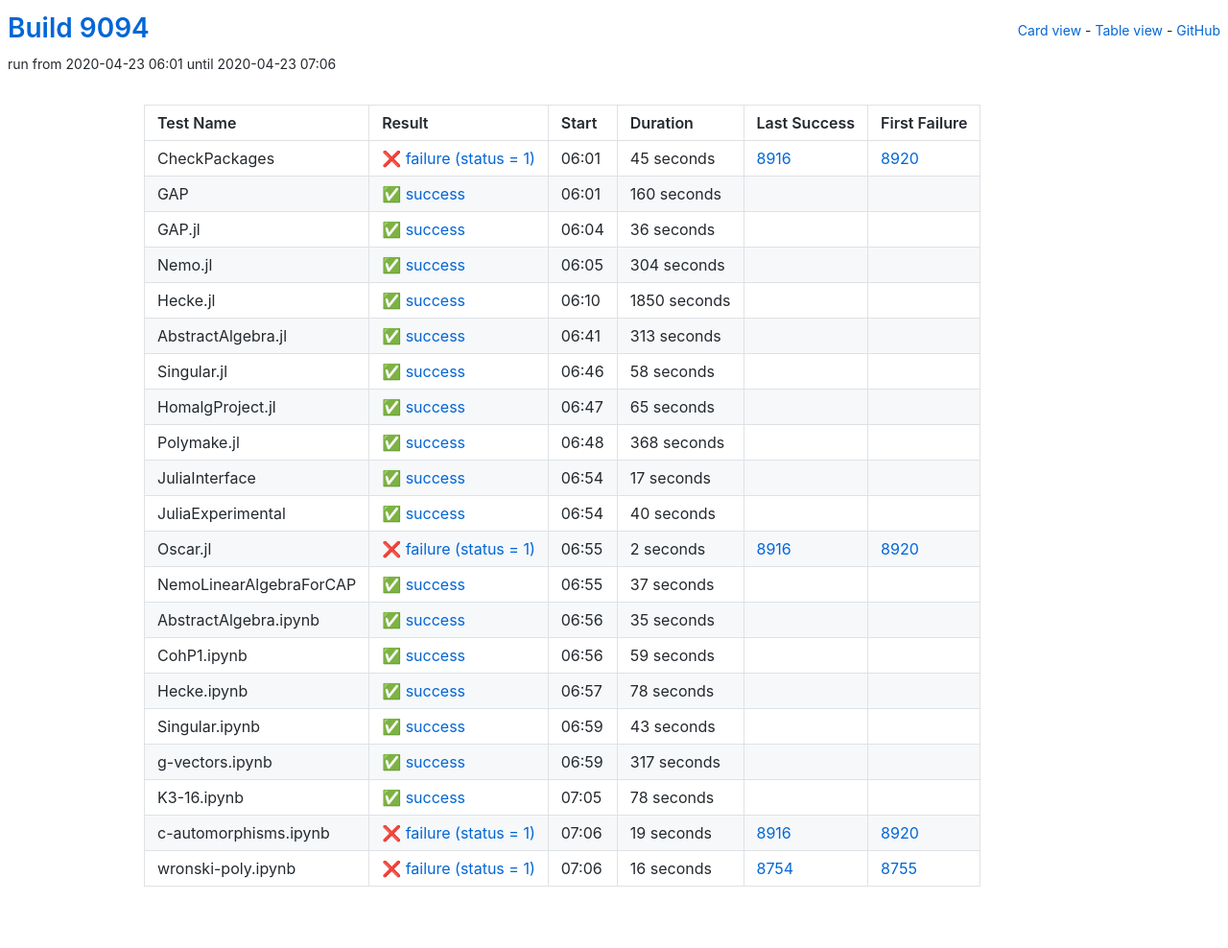
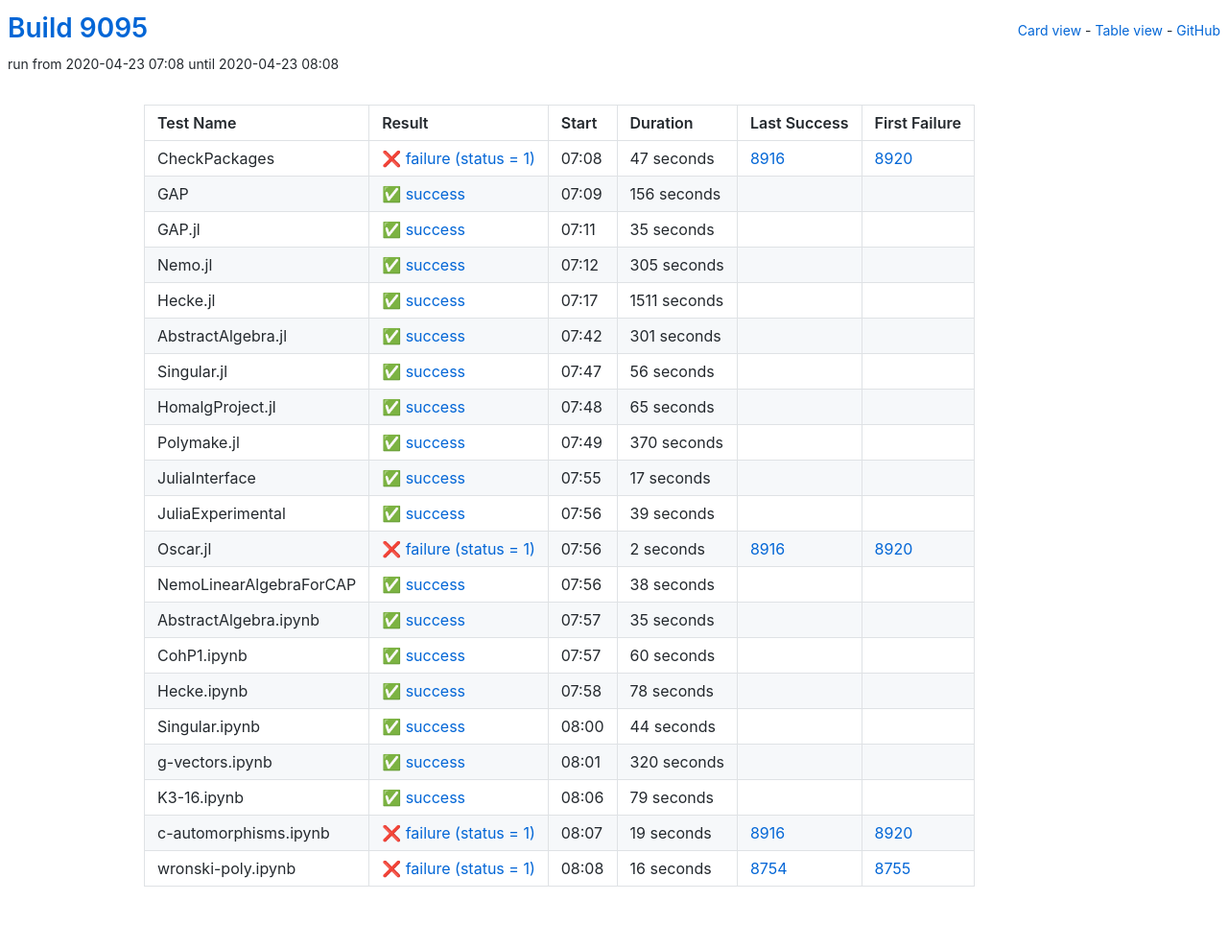
Before and after one commit to oscar-system/oscar-ci-status, a Jekyll site: the page built from table.html, in a window 1280 px wide. Shown: the whole page at 96% size. Built offline with Jekyll 4.4.1, drawn with Linux system fonts in a browser that asks for light colours.

Commit message:
Build 9095

```diff
--- a/_data/ci.yml
+++ b/_data/ci.yml
@@ -1,82 +1,82 @@
-build: 9094
-build_url: https://oscarci.mathematik.uni-kl.de/job/oscar/9094/
+build: 9095
+build_url: https://oscarci.mathematik.uni-kl.de/job/oscar/9095/
 job: oscar
 tests:
-- duration: 45
+- duration: 47
   exitcode: 1
   first_failure: 8920
   first_failure_url: https://oscarci.mathematik.uni-kl.de/job/oscar/8920/
   last_success: 8916
   last_success_url: https://oscarci.mathematik.uni-kl.de/job/oscar/8916/
-  log: https://oscarci.mathematik.uni-kl.de/job/oscar/9094/artifact/logs/build-9094/CheckPackages.log
+  log: https://oscarci.mathematik.uni-kl.de/job/oscar/9095/artifact/logs/build-9095/CheckPackages.log
   name: CheckPackages
-  start: 2020-04-23 06:01
+  start: 2020-04-23 07:08
   status: failure
   success: false
-- duration: 160
+- duration: 156
   exitcode: 0
   first_failure: false
   first_failure_url: null
   last_success: false
   last_success_url: null
-  log: https://oscarci.mathematik.uni-kl.de/job/oscar/9094/artifact/logs/build-9094/GAP.log
+  log: https://oscarci.mathematik.uni-kl.de/job/oscar/9095/artifact/logs/build-9095/GAP.log
   name: GAP
-  start: 2020-04-23 06:01
+  start: 2020-04-23 07:09
   status: success
   success: true
-- duration: 36
+- duration: 35
   exitcode: 0
   first_failure: false
   first_failure_url: null
   last_success: false
   last_success_url: null
-  log: https://oscarci.mathematik.uni-kl.de/job/oscar/9094/artifact/logs/build-9094/GAP.jl.log
+  log: https://oscarci.mathematik.uni-kl.de/job/oscar/9095/artifact/logs/build-9095/GAP.jl.log
   name: GAP.jl
-  start: 2020-04-23 06:04
+  start: 2020-04-23 07:11
   status: success
   success: true
-- duration: 304
+- duration: 305
   exitcode: 0
   first_failure: false
   first_failure_url: null
   last_success: false
   last_success_url: null
-  log: https://oscarci.mathematik.uni-kl.de/job/oscar/9094/artifact/logs/build-9094/Nemo.jl.log
+  log: https://oscarci.mathematik.uni-kl.de/job/oscar/9095/artifact/logs/build-9095/Nemo.jl.log
   name: Nemo.jl
-  start: 2020-04-23 06:05
+  start: 2020-04-23 07:12
   status: success
   success: true
-- duration: 1850
+- duration: 1511
   exitcode: 0
   first_failure: false
   first_failure_url: null
   last_success: false
   last_success_url: null
-  log: https://oscarci.mathematik.uni-kl.de/job/oscar/9094/artifact/logs/build-9094/Hecke.jl.log
+  log: https://oscarci.mathematik.uni-kl.de/job/oscar/9095/artifact/logs/build-9095/Hecke.jl.log
   name: Hecke.jl
-  start: 2020-04-23 06:10
+  start: 2020-04-23 07:17
   status: success
   success: true
-- duration: 313
+- duration: 301
   exitcode: 0
   first_failure: false
   first_failure_url: null
   last_success: false
   last_success_url: null
-  log: https://oscarci.mathematik.uni-kl.de/job/oscar/9094/artifact/logs/build-9094/AbstractAlgebra.jl.log
+  log: https://oscarci.mathematik.uni-kl.de/job/oscar/9095/artifact/logs/build-9095/AbstractAlgebra.jl.log
   name: AbstractAlgebra.jl
-  start: 2020-04-23 06:41
+  start: 2020-04-23 07:42
   status: success
   success: true
-- duration: 58
+- duration: 56
   exitcode: 0
   first_failure: false
   first_failure_url: null
   last_success: false
   last_success_url: null
-  log: https://oscarci.mathematik.uni-kl.de/job/oscar/9094/artifact/logs/build-9094/Singular.jl.log
+  log: https://oscarci.mathematik.uni-kl.de/job/oscar/9095/artifact/logs/build-9095/Singular.jl.log
   name: Singular.jl
-  start: 2020-04-23 06:46
+  start: 2020-04-23 07:47
   status: success
   success: true
 - duration: 65
@@ -85,20 +85,20 @@
   first_failure_url: null
   last_success: false
   last_success_url: null
-  log: https://oscarci.mathematik.uni-kl.de/job/oscar/9094/artifact/logs/build-9094/HomalgProject.jl.log
+  log: https://oscarci.mathematik.uni-kl.de/job/oscar/9095/artifact/logs/build-9095/HomalgProject.jl.log
   name: HomalgProject.jl
-  start: 2020-04-23 06:47
+  start: 2020-04-23 07:48
   status: success
   success: true
-- duration: 368
+- duration: 370
   exitcode: 0
   first_failure: false
   first_failure_url: null
   last_success: false
   last_success_url: null
-  log: https://oscarci.mathematik.uni-kl.de/job/oscar/9094/artifact/logs/build-9094/Polymake.jl.log
+  log: https://oscarci.mathematik.uni-kl.de/job/oscar/9095/artifact/logs/build-9095/Polymake.jl.log
   name: Polymake.jl
-  start: 2020-04-23 06:48
+  start: 2020-04-23 07:49
   status: success
   success: true
 - duration: 17
@@ -107,20 +107,20 @@
   first_failure_url: null
   last_success: false
   last_success_url: null
-  log: https://oscarci.mathematik.uni-kl.de/job/oscar/9094/artifact/logs/build-9094/JuliaInterface.log
+  log: https://oscarci.mathematik.uni-kl.de/job/oscar/9095/artifact/logs/build-9095/JuliaInterface.log
   name: JuliaInterface
-  start: 2020-04-23 06:54
+  start: 2020-04-23 07:55
   status: success
   success: true
-- duration: 40
+- duration: 39
   exitcode: 0
   first_failure: false
   first_failure_url: null
   last_success: false
   last_success_url: null
-  log: https://oscarci.mathematik.uni-kl.de/job/oscar/9094/artifact/logs/build-9094/JuliaExperimental.log
+  log: https://oscarci.mathematik.uni-kl.de/job/oscar/9095/artifact/logs/build-9095/JuliaExperimental.log
   name: JuliaExperimental
-  start: 2020-04-23 06:54
+  start: 2020-04-23 07:56
   status: success
   success: true
 - duration: 2
@@ -129,20 +129,20 @@
   first_failure_url: https://oscarci.mathematik.uni-kl.de/job/oscar/8920/
   last_success: 8916
   last_success_url: https://oscarci.mathematik.uni-kl.de/job/oscar/8916/
-  log: https://oscarci.mathematik.uni-kl.de/job/oscar/9094/artifact/logs/build-9094/Oscar.jl.log
+  log: https://oscarci.mathematik.uni-kl.de/job/oscar/9095/artifact/logs/build-9095/Oscar.jl.log
   name: Oscar.jl
-  start: 2020-04-23 06:55
+  start: 2020-04-23 07:56
   status: failure
   success: false
-- duration: 37
+- duration: 38
   exitcode: 0
   first_failure: false
   first_failure_url: null
   last_success: false
   last_success_url: null
-  log: https://oscarci.mathematik.uni-kl.de/job/oscar/9094/artifact/logs/build-9094/NemoLinearAlgebraForCAP.log
+  log: https://oscarci.mathematik.uni-kl.de/job/oscar/9095/artifact/logs/build-9095/NemoLinearAlgebraForCAP.log
   name: NemoLinearAlgebraForCAP
-  start: 2020-04-23 06:55
+  start: 2020-04-23 07:56
   status: success
   success: true
 - duration: 35
@@ -151,20 +151,20 @@
   first_failure_url: null
   last_success: false
   last_success_url: null
-  log: https://oscarci.mathematik.uni-kl.de/job/oscar/9094/artifact/logs/build-9094/AbstractAlgebra.ipynb.log
+  log: https://oscarci.mathematik.uni-kl.de/job/oscar/9095/artifact/logs/build-9095/AbstractAlgebra.ipynb.log
   name: AbstractAlgebra.ipynb
-  start: 2020-04-23 06:56
+  start: 2020-04-23 07:57
   status: success
   success: true
-- duration: 59
+- duration: 60
   exitcode: 0
   first_failure: false
   first_failure_url: null
   last_success: false
   last_success_url: null
-  log: https://oscarci.mathematik.uni-kl.de/job/oscar/9094/artifact/logs/build-9094/CohP1.ipynb.log
+  log: https://oscarci.mathematik.uni-kl.de/job/oscar/9095/artifact/logs/build-9095/CohP1.ipynb.log
   name: CohP1.ipynb
-  start: 2020-04-23 06:56
+  start: 2020-04-23 07:57
   status: success
   success: true
 - duration: 78
@@ -173,42 +173,42 @@
   first_failure_url: null
   last_success: false
   last_success_url: null
-  log: https://oscarci.mathematik.uni-kl.de/job/oscar/9094/artifact/logs/build-9094/Hecke.ipynb.log
+  log: https://oscarci.mathematik.uni-kl.de/job/oscar/9095/artifact/logs/build-9095/Hecke.ipynb.log
   name: Hecke.ipynb
-  start: 2020-04-23 06:57
+  start: 2020-04-23 07:58
   status: success
   success: true
-- duration: 43
+- duration: 44
   exitcode: 0
   first_failure: false
   first_failure_url: null
   last_success: false
   last_success_url: null
-  log: https://oscarci.mathematik.uni-kl.de/job/oscar/9094/artifact/logs/build-9094/Singular.ipynb.log
+  log: https://oscarci.mathematik.uni-kl.de/job/oscar/9095/artifact/logs/build-9095/Singular.ipynb.log
   name: Singular.ipynb
-  start: 2020-04-23 06:59
+  start: 2020-04-23 08:00
   status: success
   success: true
-- duration: 317
+- duration: 320
   exitcode: 0
   first_failure: false
   first_failure_url: null
   last_success: false
   last_success_url: null
-  log: https://oscarci.mathematik.uni-kl.de/job/oscar/9094/artifact/logs/build-9094/g-vectors.ipynb.log
+  log: https://oscarci.mathematik.uni-kl.de/job/oscar/9095/artifact/logs/build-9095/g-vectors.ipynb.log
   name: g-vectors.ipynb
-  start: 2020-04-23 06:59
+  start: 2020-04-23 08:01
   status: success
   success: true
-- duration: 78
+- duration: 79
   exitcode: 0
   first_failure: false
   first_failure_url: null
   last_success: false
   last_success_url: null
-  log: https://oscarci.mathematik.uni-kl.de/job/oscar/9094/artifact/logs/build-9094/K3-16.ipynb.log
+  log: https://oscarci.mathematik.uni-kl.de/job/oscar/9095/artifact/logs/build-9095/K3-16.ipynb.log
   name: K3-16.ipynb
-  start: 2020-04-23 07:05
+  start: 2020-04-23 08:06
   status: success
   success: true
 - duration: 19
@@ -217,9 +217,9 @@
   first_failure_url: https://oscarci.mathematik.uni-kl.de/job/oscar/8920/
   last_success: 8916
   last_success_url: https://oscarci.mathematik.uni-kl.de/job/oscar/8916/
-  log: https://oscarci.mathematik.uni-kl.de/job/oscar/9094/artifact/logs/build-9094/c-automorphisms.ipynb.log
+  log: https://oscarci.mathematik.uni-kl.de/job/oscar/9095/artifact/logs/build-9095/c-automorphisms.ipynb.log
   name: c-automorphisms.ipynb
-  start: 2020-04-23 07:06
+  start: 2020-04-23 08:07
   status: failure
   success: false
 - duration: 16
@@ -228,8 +228,8 @@
   first_failure_url: https://oscarci.mathematik.uni-kl.de/job/oscar/8755/
   last_success: 8754
   last_success_url: https://oscarci.mathematik.uni-kl.de/job/oscar/8754/
-  log: https://oscarci.mathematik.uni-kl.de/job/oscar/9094/artifact/logs/build-9094/wronski-poly.ipynb.log
+  log: https://oscarci.mathematik.uni-kl.de/job/oscar/9095/artifact/logs/build-9095/wronski-poly.ipynb.log
   name: wronski-poly.ipynb
-  start: 2020-04-23 07:06
+  start: 2020-04-23 08:08
   status: failure
   success: false
```
Also changed, not shown: README.md.
